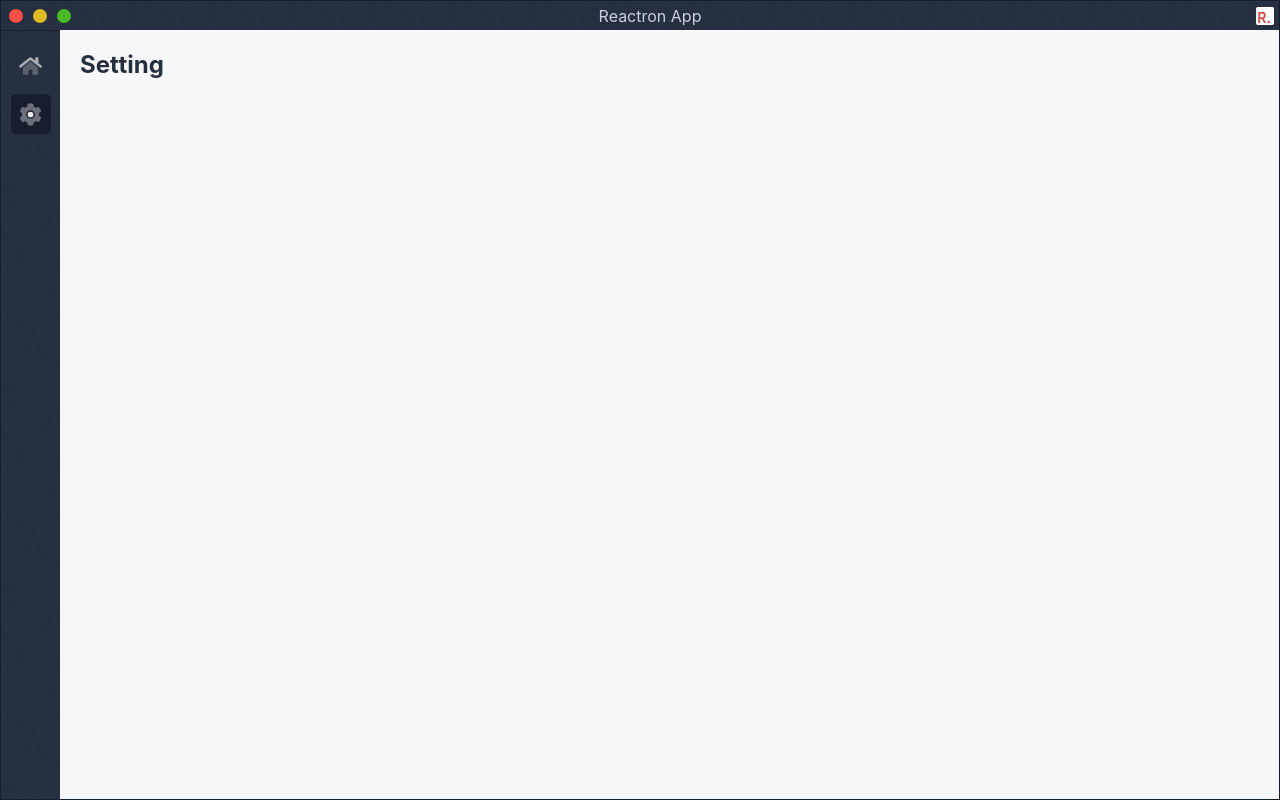
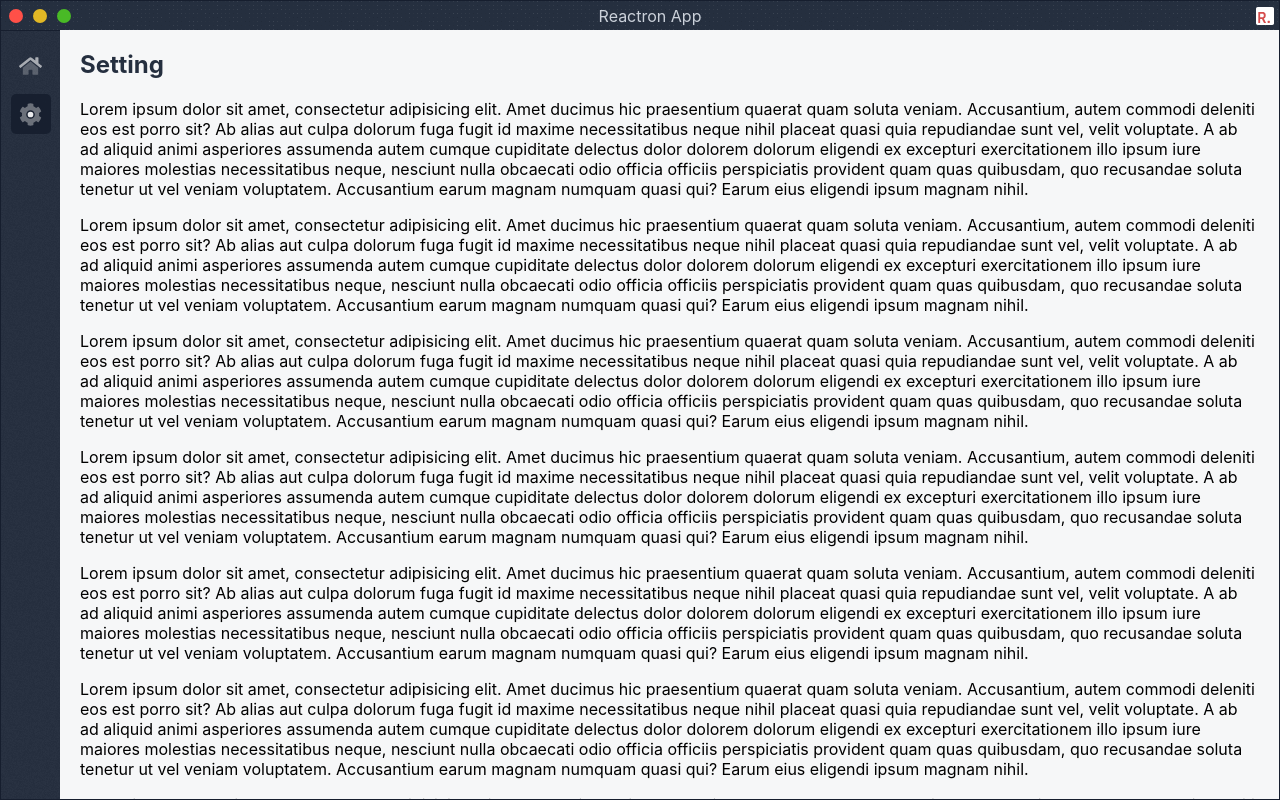
Before and after one commit to SamirDjelal/Reactron, a React (Create React App) app: page /setting in a window 1280 px wide. Built offline with nearby package versions, Linux system fonts and the light colour scheme.

Commit message:
style fixed on scroll.

```diff
--- a/src/screens/Setting.jsx
+++ b/src/screens/Setting.jsx
@@ -6,6 +6,15 @@ class Setting extends Component {
 		return (
 			<Fragment>
 				<h2>Setting</h2>
+				<p>Lorem ipsum dolor sit amet, consectetur adipisicing elit. Amet ducimus hic praesentium quaerat quam soluta veniam. Accusantium, autem commodi deleniti eos est porro sit? Ab alias aut culpa dolorum fuga fugit id maxime necessitatibus neque nihil placeat quasi quia repudiandae sunt vel, velit voluptate. A ab ad aliquid animi asperiores assumenda autem cumque cupiditate delectus dolor dolorem dolorum eligendi ex excepturi exercitationem illo ipsum iure maiores molestias necessitatibus neque, nesciunt nulla obcaecati odio officia officiis perspiciatis provident quam quas quibusdam, quo recusandae soluta tenetur ut vel veniam voluptatem. Accusantium earum magnam numquam quasi qui? Earum eius eligendi ipsum magnam nihil.</p>
+				<p>Lorem ipsum dolor sit amet, consectetur adipisicing elit. Amet ducimus hic praesentium quaerat quam soluta veniam. Accusantium, autem commodi deleniti eos est porro sit? Ab alias aut culpa dolorum fuga fugit id maxime necessitatibus neque nihil placeat quasi quia repudiandae sunt vel, velit voluptate. A ab ad aliquid animi asperiores assumenda autem cumque cupiditate delectus dolor dolorem dolorum eligendi ex excepturi exercitationem illo ipsum iure maiores molestias necessitatibus neque, nesciunt nulla obcaecati odio officia officiis perspiciatis provident quam quas quibusdam, quo recusandae soluta tenetur ut vel veniam voluptatem. Accusantium earum magnam numquam quasi qui? Earum eius eligendi ipsum magnam nihil.</p>
+				<p>Lorem ipsum dolor sit amet, consectetur adipisicing elit. Amet ducimus hic praesentium quaerat quam soluta veniam. Accusantium, autem commodi deleniti eos est porro sit? Ab alias aut culpa dolorum fuga fugit id maxime necessitatibus neque nihil placeat quasi quia repudiandae sunt vel, velit voluptate. A ab ad aliquid animi asperiores assumenda autem cumque cupiditate delectus dolor dolorem dolorum eligendi ex excepturi exercitationem illo ipsum iure maiores molestias necessitatibus neque, nesciunt nulla obcaecati odio officia officiis perspiciatis provident quam quas quibusdam, quo recusandae soluta tenetur ut vel veniam voluptatem. Accusantium earum magnam numquam quasi qui? Earum eius eligendi ipsum magnam nihil.</p>
+				<p>Lorem ipsum dolor sit amet, consectetur adipisicing elit. Amet ducimus hic praesentium quaerat quam soluta veniam. Accusantium, autem commodi deleniti eos est porro sit? Ab alias aut culpa dolorum fuga fugit id maxime necessitatibus neque nihil placeat quasi quia repudiandae sunt vel, velit voluptate. A ab ad aliquid animi asperiores assumenda autem cumque cupiditate delectus dolor dolorem dolorum eligendi ex excepturi exercitationem illo ipsum iure maiores molestias necessitatibus neque, nesciunt nulla obcaecati odio officia officiis perspiciatis provident quam quas quibusdam, quo recusandae soluta tenetur ut vel veniam voluptatem. Accusantium earum magnam numquam quasi qui? Earum eius eligendi ipsum magnam nihil.</p>
+				<p>Lorem ipsum dolor sit amet, consectetur adipisicing elit. Amet ducimus hic praesentium quaerat quam soluta veniam. Accusantium, autem commodi deleniti eos est porro sit? Ab alias aut culpa dolorum fuga fugit id maxime necessitatibus neque nihil placeat quasi quia repudiandae sunt vel, velit voluptate. A ab ad aliquid animi asperiores assumenda autem cumque cupiditate delectus dolor dolorem dolorum eligendi ex excepturi exercitationem illo ipsum iure maiores molestias necessitatibus neque, nesciunt nulla obcaecati odio officia officiis perspiciatis provident quam quas quibusdam, quo recusandae soluta tenetur ut vel veniam voluptatem. Accusantium earum magnam numquam quasi qui? Earum eius eligendi ipsum magnam nihil.</p>
+				<p>Lorem ipsum dolor sit amet, consectetur adipisicing elit. Amet ducimus hic praesentium quaerat quam soluta veniam. Accusantium, autem commodi deleniti eos est porro sit? Ab alias aut culpa dolorum fuga fugit id maxime necessitatibus neque nihil placeat quasi quia repudiandae sunt vel, velit voluptate. A ab ad aliquid animi asperiores assumenda autem cumque cupiditate delectus dolor dolorem dolorum eligendi ex excepturi exercitationem illo ipsum iure maiores molestias necessitatibus neque, nesciunt nulla obcaecati odio officia officiis perspiciatis provident quam quas quibusdam, quo recusandae soluta tenetur ut vel veniam voluptatem. Accusantium earum magnam numquam quasi qui? Earum eius eligendi ipsum magnam nihil.</p>
+				<p>Lorem ipsum dolor sit amet, consectetur adipisicing elit. Amet ducimus hic praesentium quaerat quam soluta veniam. Accusantium, autem commodi deleniti eos est porro sit? Ab alias aut culpa dolorum fuga fugit id maxime necessitatibus neque nihil placeat quasi quia repudiandae sunt vel, velit voluptate. A ab ad aliquid animi asperiores assumenda autem cumque cupiditate delectus dolor dolorem dolorum eligendi ex excepturi exercitationem illo ipsum iure maiores molestias necessitatibus neque, nesciunt nulla obcaecati odio officia officiis perspiciatis provident quam quas quibusdam, quo recusandae soluta tenetur ut vel veniam voluptatem. Accusantium earum magnam numquam quasi qui? Earum eius eligendi ipsum magnam nihil.</p>
+				<p>Lorem ipsum dolor sit amet, consectetur adipisicing elit. Amet ducimus hic praesentium quaerat quam soluta veniam. Accusantium, autem commodi deleniti eos est porro sit? Ab alias aut culpa dolorum fuga fugit id maxime necessitatibus neque nihil placeat quasi quia repudiandae sunt vel, velit voluptate. A ab ad aliquid animi asperiores assumenda autem cumque cupiditate delectus dolor dolorem dolorum eligendi ex excepturi exercitationem illo ipsum iure maiores molestias necessitatibus neque, nesciunt nulla obcaecati odio officia officiis perspiciatis provident quam quas quibusdam, quo recusandae soluta tenetur ut vel veniam voluptatem. Accusantium earum magnam numquam quasi qui? Earum eius eligendi ipsum magnam nihil.</p>
+				<p>Lorem ipsum dolor sit amet, consectetur adipisicing elit. Amet ducimus hic praesentium quaerat quam soluta veniam. Accusantium, autem commodi deleniti eos est porro sit? Ab alias aut culpa dolorum fuga fugit id maxime necessitatibus neque nihil placeat quasi quia repudiandae sunt vel, velit voluptate. A ab ad aliquid animi asperiores assumenda autem cumque cupiditate delectus dolor dolorem dolorum eligendi ex excepturi exercitationem illo ipsum iure maiores molestias necessitatibus neque, nesciunt nulla obcaecati odio officia officiis perspiciatis provident quam quas quibusdam, quo recusandae soluta tenetur ut vel veniam voluptatem. Accusantium earum magnam numquam quasi qui? Earum eius eligendi ipsum magnam nihil.</p>
 			</Fragment>
 		);
 	}
--- a/src/styles/App.scss
+++ b/src/styles/App.scss
@@ -90,7 +90,7 @@
 
 .App {
 	display: flex;
-	min-height: calc(100% - 30px);
+	height: calc(100% - 30px);
 
 	.Menu {
 		background-image: url('../assets/images/texture2.png');
@@ -154,6 +154,7 @@
 		margin-left: 60px;
 		border-right: 1px solid #161e2e;
 		border-bottom: 1px solid #161e2e;
+		overflow-y: scroll;
 
 		h2 {
 			margin-top: 0;
```
Also changed, not shown: 1 other file (tests, documents, lock files or other folders).
